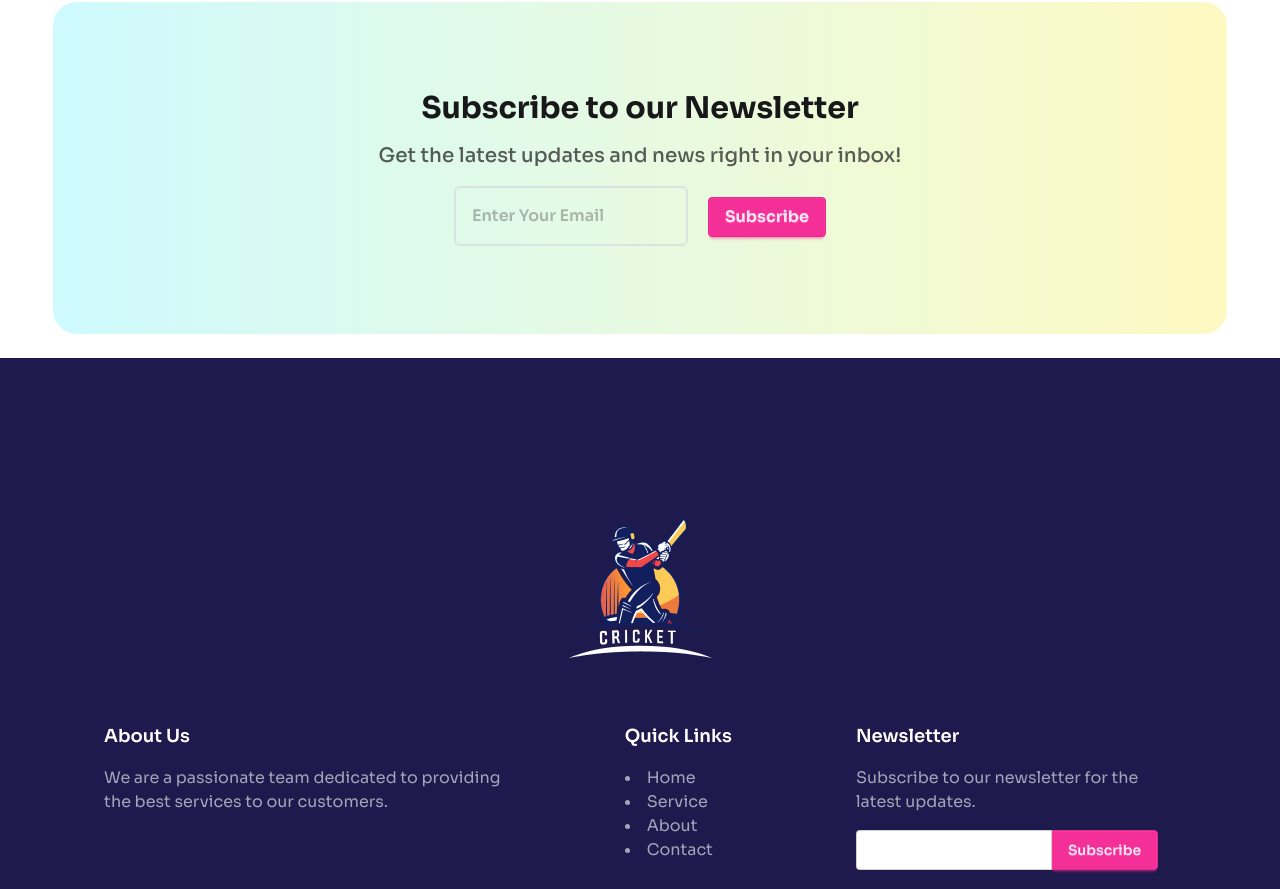
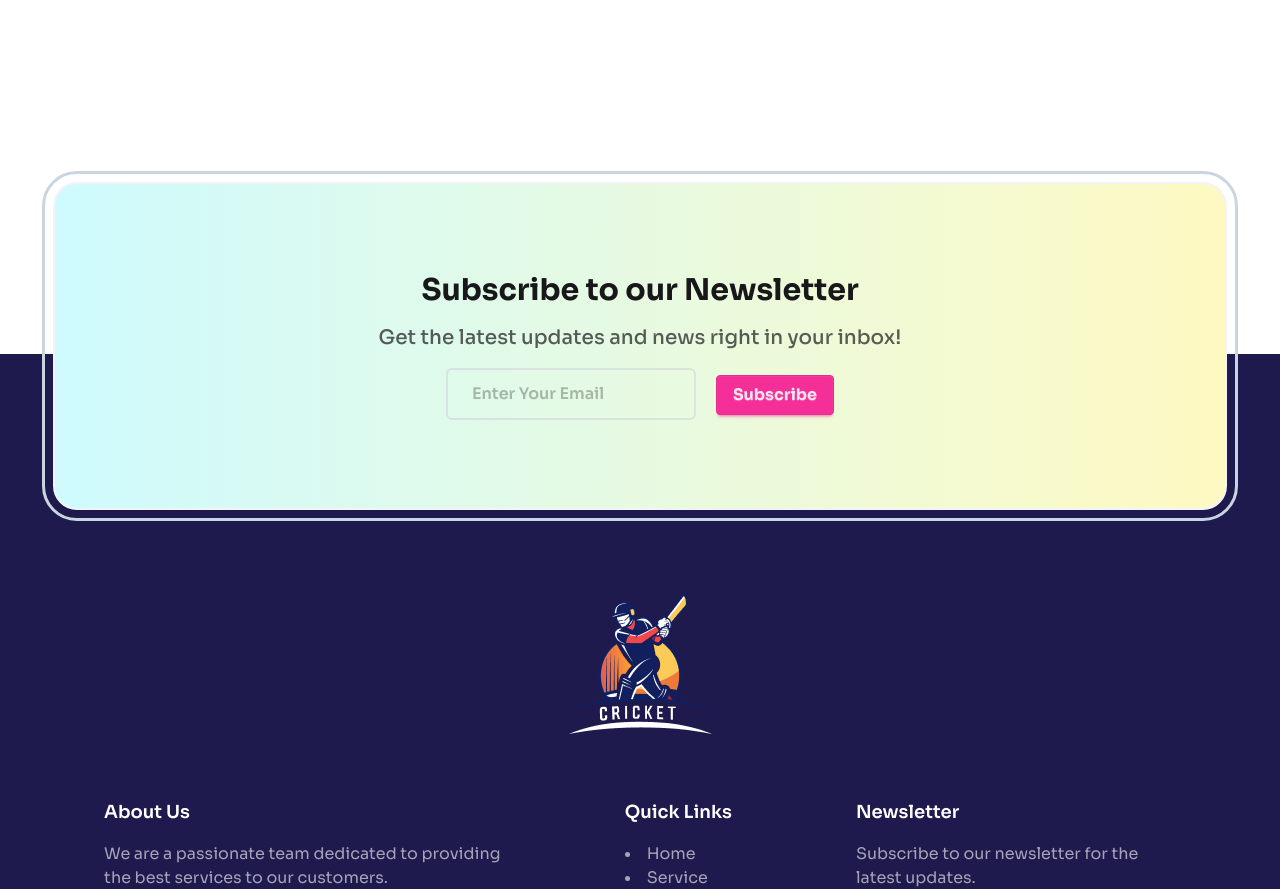
Before and after one commit to Taanveer22/wdm-7, a React (Vite) app: page / in a window 1280 px wide. Shown: the part 1802-2691 px from the top of the page. Built offline with nearby package versions, Linux system fonts and the light colour scheme.

Commit message:
alhamdulliah newsletter section moved to its desired position

```diff
--- a/src/components/Footer.jsx
+++ b/src/components/Footer.jsx
@@ -1,7 +1,7 @@
 import logofooter from "../assets/logo-footer.png";
 const Footer = () => {
   return (
-    <div className="pt-40 bg-indigo-950 text-white">
+    <div className="pt-60 bg-indigo-950 text-white">
       <div className="mb-16">
         <img className="max-w-36 mx-auto" src={logofooter} alt="lf" />
       </div>
--- a/src/components/MainContainer.jsx
+++ b/src/components/MainContainer.jsx
@@ -8,7 +8,7 @@ const MainContainer = ({
   chosenPlayers,
 }) => {
   return (
-    <div>
+    <div className="">
       <div className="flex justify-end gap-5 text-base font-bold">
         <button
           onClick={() => handleActiveBtn("available-btn")}
--- a/src/components/NewsLetter.jsx
+++ b/src/components/NewsLetter.jsx
@@ -1,6 +1,7 @@
 const NewsLetter = () => {
   return (
-    <div className="space-y-4 py-22 rounded-3xl bg-linear-to-r from-cyan-100 to-yellow-100 mb-6">
+    <div className="relative top-45">
+      <div className="space-y-4 py-22 rounded-3xl bg-linear-to-r from-cyan-100 to-yellow-100 mb-6 border-2 border-solid border-slate-100 ouline-2 outline-solid outline-slate-300 outline-offset-8">
         <h1 className="text-3xl font-bold text-center">
           Subscribe to our Newsletter
         </h1>
@@ -12,7 +13,7 @@ const NewsLetter = () => {
             <input
               type="text"
               placeholder="Enter Your Email"
-            className="text-base font-semibold opacity-60 p-4 border-2 border-gray-300 rounded-md mr-5"
+              className="text-base font-semibold opacity-60 py-3 px-6 border-2 border-gray-300 rounded-md mr-5"
             />
             <button className="btn btn-secondary text-base font-bold">
               Subscribe
@@ -20,6 +21,7 @@ const NewsLetter = () => {
           </div>
         </div>
       </div>
+    </div>
   );
 };
 
```
Lines whose indentation alone changed are shown as unchanged.
